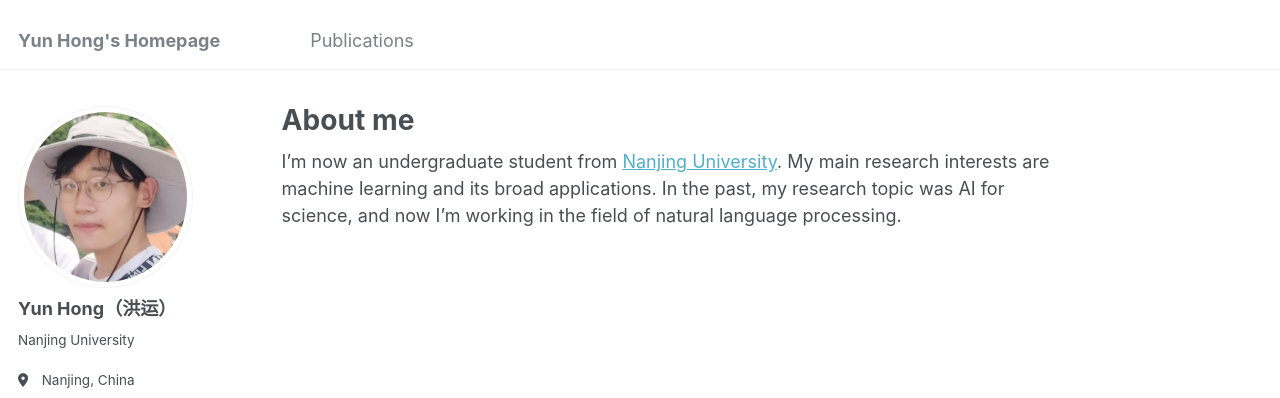
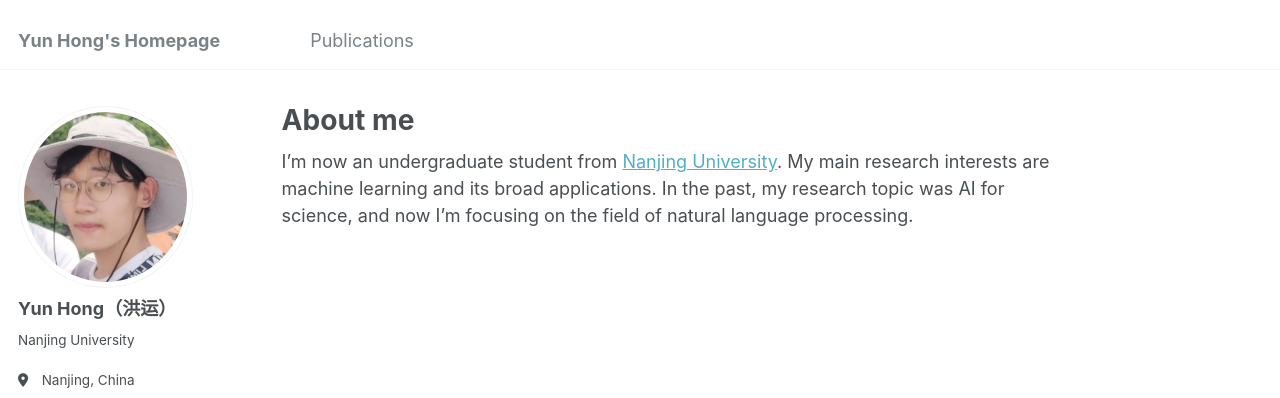
Before and after one commit to HongYun021021/HongYun021021.github.io, a Jekyll site: the page built from _pages/about.md, in a window 1280 px wide. Shown: the top 398 px of the page. Built offline with Jekyll 4.4.1, drawn with Linux system fonts in a browser that asks for light colours; some web fonts are replaced.

Commit message:
Update about.md

```diff
--- a/_pages/about.md
+++ b/_pages/about.md
@@ -7,4 +7,4 @@ redirect_from:
   - /about.html
 ---
 
-I'm now an undergraduate student from [Nanjing University](https://www.nju.edu.cn/). My main research interests are machine learning and its broad applications. In the past, my research topic was AI for science, and now I'm working in the field of natural language processing.
+I'm now an undergraduate student from [Nanjing University](https://www.nju.edu.cn/). My main research interests are machine learning and its broad applications. In the past, my research topic was AI for science, and now I'm focusing on the field of natural language processing.
```
